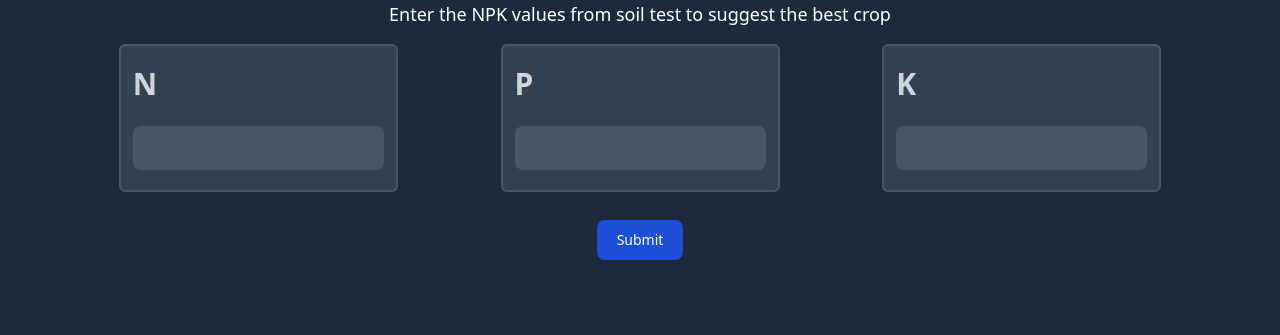
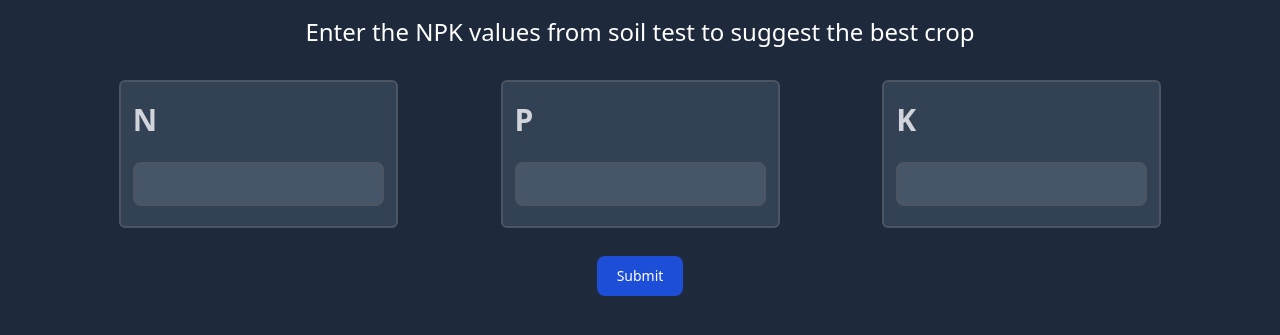
Before and after one commit to SHETTYSHIVAM/crop-recommendation, a Flask app: page / in a window 1280 px wide. Shown: the top 335 px of the page. Run offline with Flask 3, Linux system fonts and the light colour scheme; parts of the project's set-up code (start-up, migrations or seed data) failed here and were passed over.

Commit message:
second commit

```diff
--- a/app.py
+++ b/app.py
@@ -11,12 +11,12 @@ app = Flask(__name__)
 
 model_paths = {
     "KNeighborsClassifier" : "models/KNeighborsClassifier.pkl",
-"SVC" : "models/SVC.pkl",
-"DecisionTreeClassifier" : "models/DecisionTreeClassifier.pkl",
-"LogisticRegression" : "models/LogisticRegression.pkl",
-"GaussianNB" : "models/GaussianNB.pkl",
-"GradientBoostingClassifier" : "models/GradientBoostingClassifier.pkl",
-"RandomForestClassifier" : "models/RandomForestClassifier.pkl",
+    "SVC" : "models/SVC.pkl",
+    "DecisionTreeClassifier" : "models/DecisionTreeClassifier.pkl",
+    "LogisticRegression" : "models/LogisticRegression.pkl",
+    "GaussianNB" : "models/GaussianNB.pkl",
+    "GradientBoostingClassifier" : "models/GradientBoostingClassifier.pkl",
+    "RandomForestClassifier" : "models/RandomForestClassifier.pkl",
 }
 
 models = dict()
@@ -30,9 +30,8 @@ def get_crop():
     crop = None
     if request.method == 'POST':
         try:
-            # Fetch form data and ensure proper conversion to int
             data = request.get_json()
-            N = int(data.get('N', 0))  # default to 0 if not provided
+            N = int(data.get('N', 0))
             P = int(data.get('P', 0))
             K = int(data.get('K', 0))
             selected_model_str = data.get('selectedModel', 'DecisionTreeClassifier')
@@ -52,7 +51,6 @@ def get_crop():
 
             test_input = np.array([N, P, K, temp-273.15, humidity, 6.033013, 200.098026]).reshape(1, 7)
 
-            # Make prediction
             result = selected_model.predict(test_input)
 
             X_test = np.load('X_test.npy', allow_pickle=True)
@@ -60,7 +58,6 @@ def get_crop():
 
             accuracy = selected_model.score(X_test, y_test)
 
-            # Pass prediction to the template
             crop = result[0]
             print(f"Predicted Crop: {crop}")
             return jsonify({"crop": crop, "accuracy": f"{accuracy*100:.2f}"}), 200
--- a/static/output.css
+++ b/static/output.css
@@ -107,7 +107,7 @@
 }
 
 /*
-! tailwindcss v3.4.12 | MIT License | https://tailwindcss.com
+! tailwindcss v3.4.13 | MIT License | https://tailwindcss.com
 */
 
 /*
@@ -621,12 +621,8 @@ video {
   animation: spin 1s linear infinite;
 }
 
-.grid-cols-2 {
-  grid-template-columns: repeat(2, minmax(0, 1fr));
-}
-
-.flex-row {
-  flex-direction: row;
+.grid-cols-1 {
+  grid-template-columns: repeat(1, minmax(0, 1fr));
 }
 
 .flex-col {
@@ -651,6 +647,12 @@ video {
 
 .gap-4 {
   gap: 1rem;
+}
+
+.space-y-4 > :not([hidden]) ~ :not([hidden]) {
+  --tw-space-y-reverse: 0;
+  margin-top: calc(1rem * calc(1 - var(--tw-space-y-reverse)));
+  margin-bottom: calc(1rem * var(--tw-space-y-reverse));
 }
 
 .rounded {
@@ -743,6 +745,11 @@ video {
   padding: 1rem;
 }
 
+.px-4 {
+  padding-left: 1rem;
+  padding-right: 1rem;
+}
+
 .px-5 {
   padding-left: 1.25rem;
   padding-right: 1.25rem;
@@ -774,11 +781,6 @@ video {
 .text-2xl {
   font-size: 1.5rem;
   line-height: 2rem;
-}
-
-.text-3xl {
-  font-size: 1.875rem;
-  line-height: 2.25rem;
 }
 
 .text-lg {
@@ -867,6 +869,32 @@ video {
   animation: ping 1s cubic-bezier(0, 0, 0.2, 1) infinite;
 }
 
+@media (min-width: 768px) {
+  .md\:grid-cols-2 {
+    grid-template-columns: repeat(2, minmax(0, 1fr));
+  }
+
+  .md\:flex-row {
+    flex-direction: row;
+  }
+
+  .md\:space-y-0 > :not([hidden]) ~ :not([hidden]) {
+    --tw-space-y-reverse: 0;
+    margin-top: calc(0px * calc(1 - var(--tw-space-y-reverse)));
+    margin-bottom: calc(0px * var(--tw-space-y-reverse));
+  }
+
+  .md\:text-2xl {
+    font-size: 1.5rem;
+    line-height: 2rem;
+  }
+
+  .md\:text-3xl {
+    font-size: 1.875rem;
+    line-height: 2.25rem;
+  }
+}
+
 @media (prefers-color-scheme: dark) {
   .dark\:border-gray-600 {
     --tw-border-opacity: 1;
--- a/templates/index.html
+++ b/templates/index.html
@@ -8,38 +8,37 @@
     <link href="{{ url_for('static', filename='output.css') }}" rel="stylesheet" />
   </head>
   <body class="w-full h-full bg-slate-800">
-    <h1 class="text-lg text-center text-white">
+    <h1 class="text-lg md:text-2xl text-center text-white px-4 py-4">
       Enter the NPK values from soil test to suggest the best crop
     </h1>
     <form id="cropForm" class="flex flex-col justify-center">
-      <div class="flex flex-row justify-evenly w-full p-4">
+      <div class="flex flex-col md:flex-row justify-evenly w-full p-4 space-y-4 md:space-y-0">
         <div class="flex flex-col text-gray-300 p-3 py-5 border-gray-600 border-2 rounded-md bg-slate-700">
           <label for="N">
-            <h1 class="text-3xl font-bold mb-6">N</h1>
+            <h1 class="text-xl md:text-3xl font-bold mb-6">N</h1>
           </label>
           <input type="number" id="N" name="N" class="border-2 bg-slate-600 border-gray-600 p-2 rounded-lg" />
         </div>
         <div class="flex flex-col text-gray-300 p-3 py-5 border-gray-600 border-2 rounded-md bg-slate-700">
           <label for="P">
-            <h1 class="text-3xl font-bold mb-6">P</h1>
+            <h1 class="text-xl md:text-3xl font-bold mb-6">P</h1>
           </label>
           <input type="number" id="P" name="P" class="border-2 bg-slate-600 border-gray-600 p-2 rounded-lg" />
         </div>
         <div class="flex flex-col text-gray-300 p-3 py-5 border-gray-600 border-2 rounded-md bg-slate-700">
           <label for="K">
-            <h1 class="text-3xl font-bold mb-6">K</h1>
+            <h1 class="text-xl md:text-3xl font-bold mb-6">K</h1>
           </label>
           <input type="number" id="K" name="K" class="border-2 bg-slate-600 border-gray-600 p-2 rounded-lg" />
         </div>
       </div>
 
-      <!-- Radio buttons section with two-column layout -->
-      <div class="grid grid-cols-2 gap-4 justify-center mx-4">
+      <!-- Radio buttons section with responsive grid layout -->
+      <div class="grid grid-cols-1 md:grid-cols-2 gap-4 justify-center mx-4">
         {% for model in models %}
-
         <div class="flex items-center ps-4 border border-gray-200 rounded dark:border-gray-700">
-            <input id="{{model}}" type="radio" value="{{model}}" name="options" class="w-4 h-4 active:animate-ping  text-blue-600 bg-gray-100 border-gray-300 focus:ring-blue-500 dark:focus:ring-blue-600 dark:ring-offset-gray-800 focus:ring-2 dark:bg-gray-700 dark:border-gray-600">
-            <label for="bordered-radio-1" class="w-full py-4 ms-2 text-sm font-medium text-gray-900 dark:text-gray-300">{{model}}</label>
+          <input id="{{model}}" type="radio" value="{{model}}" name="options" class="w-4 h-4 active:animate-ping text-blue-600 bg-gray-100 border-gray-300 focus:ring-blue-500 dark:focus:ring-blue-600 dark:ring-offset-gray-800 focus:ring-2 dark:bg-gray-700 dark:border-gray-600">
+          <label for="bordered-radio-1" class="w-full py-4 ms-2 text-sm font-medium text-gray-900 dark:text-gray-300">{{model}}</label>
         </div>
         {% endfor %}
       </div>
@@ -90,7 +89,7 @@
 
             // Handle the response data
             if (data.crop) {
-              console.log(data)
+              console.log(data);
               resultDiv.innerHTML = `<div><h2 class="text-2xl font-bold">Recommended Crop: ${data.crop}</h2><h3 class="text-2xl font-bold">Accuracy: ${data.accuracy}%</h3></div>`;
             } else {
               resultDiv.innerHTML = `<h2 class="text-xl font-bold">Error predicting crop. Try again.</h2>`;
```
Also changed, not shown: requirements.txt (added, +8 -0 lines).
